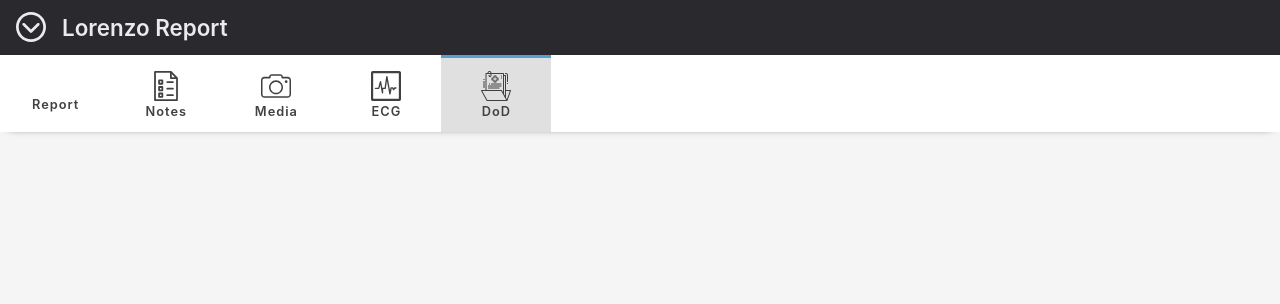
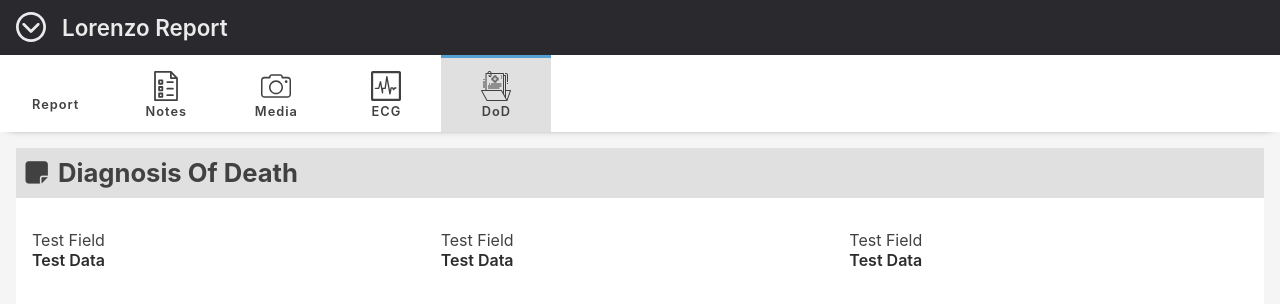
Before and after one commit to riz-l/ie-report, a React (Create React App) app: page /diagnosisofdeath in a window 1280 px wide. Shown: the top 304 px of the page. Built offline with nearby package versions, Linux system fonts and the light colour scheme; some icons are missing.

Commit message:
IEREP-17: Added DiagnosisDeath SubPage

```diff
--- a/src/pages/Report/Report.component.jsx
+++ b/src/pages/Report/Report.component.jsx
@@ -7,7 +7,13 @@ import { Container, Wrapper } from "./Report.elements";
 
 // Import: Components, SubPages
 import { ReportHeader } from "../../components";
-import { Ecg, Media, Notes, PatientReport } from "../subPages";
+import {
+  DiagnosisOfDeath,
+  Ecg,
+  Media,
+  Notes,
+  PatientReport,
+} from "../subPages";
 
 // Page: Report
 export default function Report() {
@@ -31,6 +37,10 @@ export default function Report() {
           <Route path="/ecg">
             <Ecg />
           </Route>
+
+          <Route path="/diagnosisofdeath">
+            <DiagnosisOfDeath />
+          </Route>
         </Switch>
       </Wrapper>
     </Container>
--- /dev/null
+++ b/src/pages/subPages/DiagnosisOfDeath/DiagnosisOfDeath.component.jsx
@@ -0,0 +1,58 @@
+// Import: Dependencies
+import React from "react";
+
+// Import: Elements
+import {
+  ColumnOne,
+  ColumnTwo,
+  ColumnThree,
+  Container,
+  Grid,
+  Heading,
+  Render,
+  Section,
+} from "./DiagnosisOfDeath.elements";
+
+// Import: Components
+import {
+  FieldData,
+  HeadingPrimary,
+  HeadingSecondary,
+  HeadingTertiary,
+  ReportContainer,
+} from "../../../components";
+
+// SubPage: DiagnosisOfDeath
+export default function DiagnosisOfDeath() {
+  return (
+    <Container>
+      <Section>
+        <Heading>
+          <HeadingPrimary
+            icon="fas fa-sticky-note"
+            text="Diagnosis Of Death"
+            padding="0.6rem"
+          />
+        </Heading>
+
+        <ReportContainer>
+          <Render>
+            <Grid>
+              <ColumnOne>
+                <FieldData field="Test Field" data="Test Data" />
+              </ColumnOne>
+
+              <ColumnTwo>
+                <FieldData field="Test Field" data="Test Data" />
+              </ColumnTwo>
+
+              <ColumnThree>
+                <FieldData field="Test Field" data="Test Data" />
+              </ColumnThree>
+            </Grid>
+          </Render>
+        </ReportContainer>
+      </Section>
+    </Container>
+  );
+}
--- /dev/null
+++ b/src/pages/subPages/DiagnosisOfDeath/DiagnosisOfDeath.elements.js
@@ -0,0 +1,92 @@
+// Import: Dependencies
+import styled from "styled-components/macro";
+
+// Element: Container
+export const Container = styled.div`
+  margin: 1rem;
+`;
+
+// Element: Section
+export const Section = styled.section`
+  background: #ffffff;
+  margin-bottom: 1rem;
+`;
+
+// Element: Render
+export const Render = styled.div`
+  padding-top: 1rem;
+  padding-bottom: 1rem;
+  padding-left: 0;
+  padding-right: 0;
+`;
+
+// Element: Grid
+export const Grid = styled.div`
+  display: -ms-grid;
+  display: grid;
+  grid-gap: 10px;
+  -ms-grid-columns: 1fr 1fr 1fr;
+  grid-template-columns: 1fr 1fr 1fr;
+  height: 100%;
+  width: 100%;
+`;
+
+// Element: ColumnOne
+export const ColumnOne = styled.div`
+  -webkit-box-align: flex-start;
+  -ms-flex-align: flex-start;
+  align-items: flex-start;
+  display: -webkit-box;
+  display: -ms-flexbox;
+  display: flex;
+  flex-direction: column;
+  -ms-grid-column: 1;
+  grid-column: 1;
+  height: 100%;
+  -webkit-box-pack: flex-start;
+  -ms-flex-pack: flex-start;
+  justify-content: flex-start;
+  width: 100%;
+`;
+
+// Element: ColumnTwo
+export const ColumnTwo = styled.div`
+  -webkit-box-align: flex-start;
+  -ms-flex-align: flex-start;
+  align-items: flex-start;
+  display: -webkit-box;
+  display: -ms-flexbox;
+  display: flex;
+  flex-direction: column;
+  -ms-grid-column: 2;
+  grid-column: 2;
+  height: 100%;
+  -webkit-box-pack: flex-start;
+  -ms-flex-pack: flex-start;
+  justify-content: flex-start;
+  width: 100%;
+`;
+
+// Element: ColumnThree
+export const ColumnThree = styled.div`
+  -webkit-box-align: flex-start;
+  -ms-flex-align: flex-start;
+  align-items: flex-start;
+  display: -webkit-box;
+  display: -ms-flexbox;
+  display: flex;
+  flex-direction: column;
+  -ms-grid-column: 3;
+  grid-column: 3;
+  height: 100%;
+  -webkit-box-pack: flex-start;
+  -ms-flex-pack: flex-start;
+  justify-content: flex-start;
+  width: 100%;
+`;
+
+// Element: Heading
+export const Heading = styled.div`
+  background: #e0e0e0;
+  width: 100%;
+`;
--- a/src/pages/subPages/index.js
+++ b/src/pages/subPages/index.js
@@ -1,3 +1,6 @@
+// Export: DiagnosisOfDeath
+export { default as DiagnosisOfDeath } from "./DiagnosisOfDeath/DiagnosisOfDeath.component";
+
 // Export: Ecg
 export { default as Ecg } from "./Ecg/Ecg.component";
 
```
